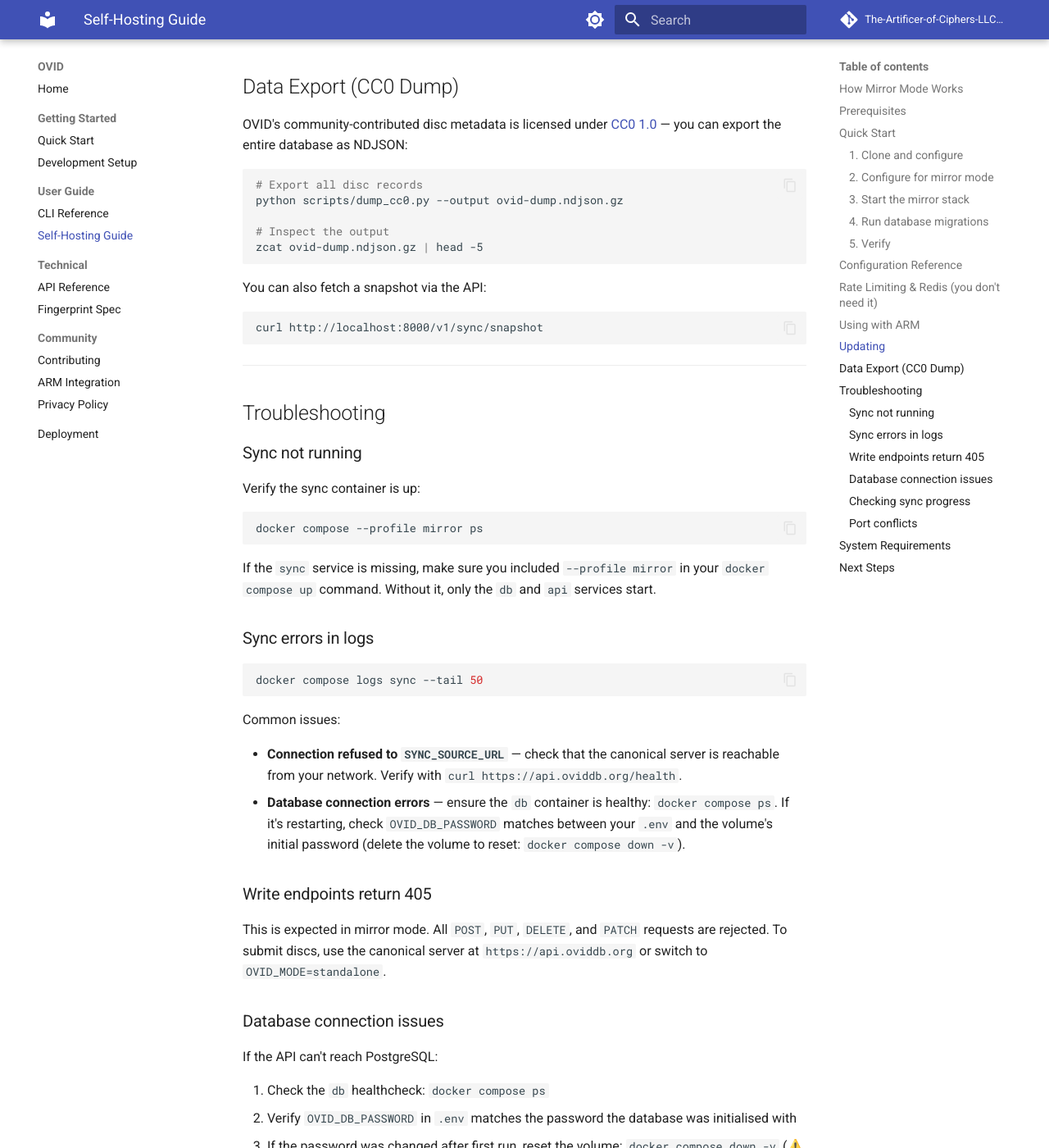
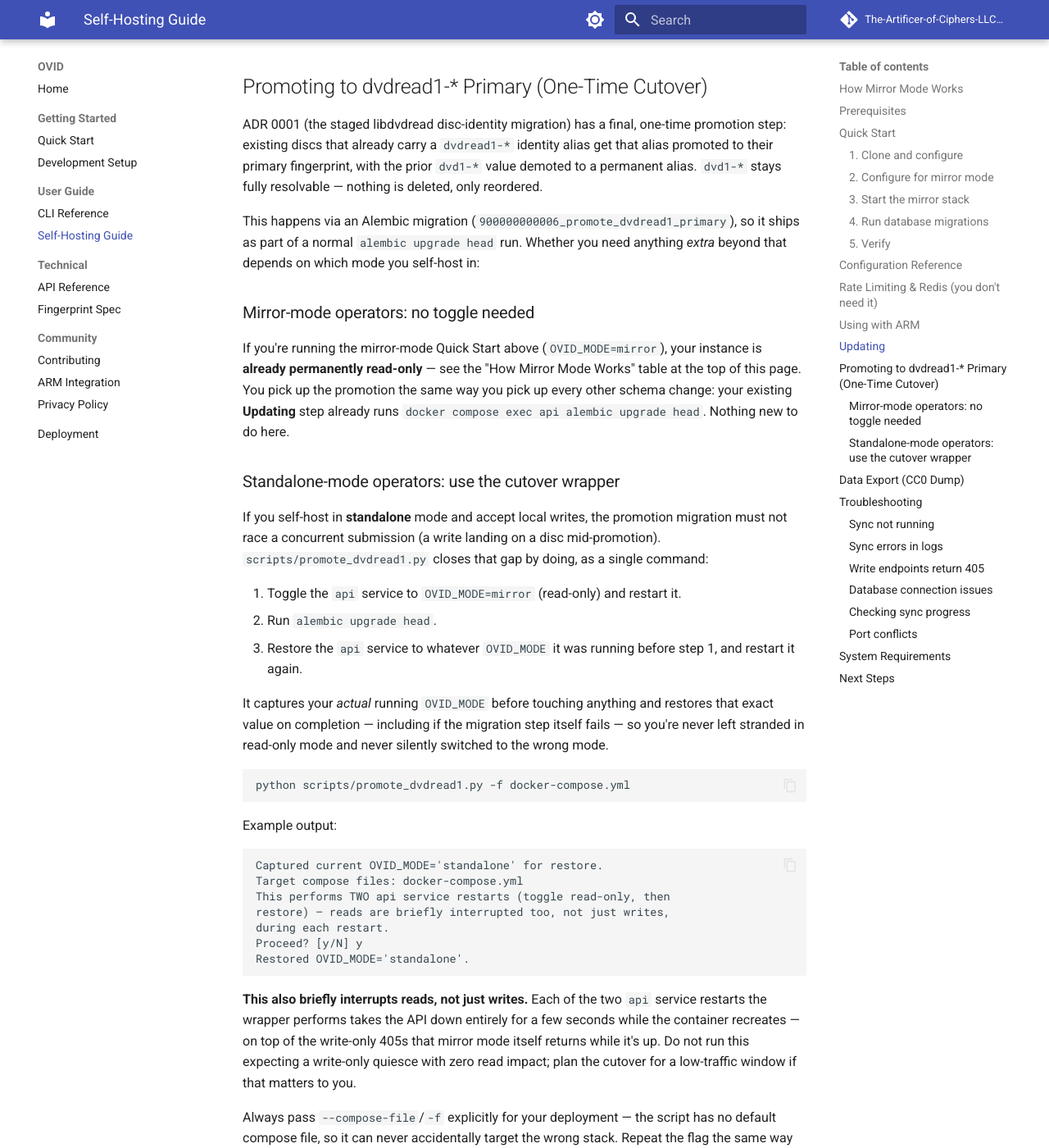
Before and after one commit to The-Artificer-of-Ciphers-LLC/OVID, an MkDocs documentation site: the page built from docs/self-hosting.md, in a window 1280 px wide and 1400 px high, scrolled down 4966 px. Shown: the whole window at 82% size. Built offline with MkDocs 1.6.1 and Material for MkDocs 9.7.7, drawn with Linux system fonts in a browser that asks for light colours; comment, search, counter and statistics services are not loaded; some of the changed text lies outside the part shown.

Commit message:
docs(05-07): document dvdread1 cutover runbook (self-hosting + deployment)
Adds a "Promoting to dvdread1-* Primary (One-Time Cutover)" section to
docs/self-hosting.md, framing mirror-mode operators as already
permanently read-only (no toggle needed, picked up via the existing
Updating step) and standalone-mode operators as the audience for
scripts/promote_dvdread1.py. States explicitly that the cutover also
briefly interrupts reads, not just writes (Pitfall 3) -- each of the
two api service restarts drops the API entirely for a few seconds.

Cross-references the same wrapper from docs/deployment.md's Production
section, framing the canonical server (which accepts live writes,
unlike an always-read-only mirror) as the audience that genuinely
needs write-quiesce for this migration.

mkdocs build --strict passes; verified the deployment.md anchor link
matches the actual self-hosting.md heading slug MkDocs Material
generates.

````diff
--- a/docs/deployment.md
+++ b/docs/deployment.md
@@ -109,6 +109,32 @@
 ```bash
 docker compose -f docker-compose.yml -f docker-compose.prod.yml run --rm api alembic upgrade head
 ```
+
+#### One-time dvdread1-* promotion cutover
+
+The `900000000006_promote_dvdread1_primary` migration (part of ADR 0001's
+staged libdvdread identity migration) promotes any disc that already
+carries a `dvdread1-*` alias to have that value as its primary
+fingerprint. Unlike a self-hosted mirror (which is already permanently
+read-only and just picks this up via its normal update routine — see
+[Promoting to dvdread1-* Primary](self-hosting.md#promoting-to-dvdread1-primary-one-time-cutover)
+in the self-hosting runbook), **the canonical server accepts live writes
+and genuinely needs write-quiesce for this migration** — it is not
+already read-only the way a mirror is.
+
+Use the same one-command wrapper, with the prod-specific compose files:
+
+```bash
+python scripts/promote_dvdread1.py -f docker-compose.yml -f docker-compose.prod.yml
+```
+
+This captures the server's current `OVID_MODE` (`canonical`), toggles it
+to `mirror` (read-only) for the migration, and restores `canonical`
+afterward — even if the migration step fails. As documented in the
+self-hosting runbook, this **also briefly interrupts reads**, not just
+writes, during each of the two `api` service restarts it performs — plan
+for a short window of full API unavailability, not just a write-only
+quiesce.
 
 ### 4. Start the Stack
 
--- a/docs/self-hosting.md
+++ b/docs/self-hosting.md
@@ -186,6 +186,74 @@
 
 ---
 
+## Promoting to dvdread1-* Primary (One-Time Cutover)
+
+ADR 0001 (the staged libdvdread disc-identity migration) has a final,
+one-time promotion step: existing discs that already carry a
+`dvdread1-*` identity alias get that alias promoted to their primary
+fingerprint, with the prior `dvd1-*` value demoted to a permanent alias.
+`dvd1-*` stays fully resolvable — nothing is deleted, only reordered.
+
+This happens via an Alembic migration (`900000000006_promote_dvdread1_primary`),
+so it ships as part of a normal `alembic upgrade head` run. Whether you
+need anything *extra* beyond that depends on which mode you self-host in:
+
+### Mirror-mode operators: no toggle needed
+
+If you're running the mirror-mode Quick Start above (`OVID_MODE=mirror`),
+your instance is **already permanently read-only** — see the "How Mirror
+Mode Works" table at the top of this page. You pick up the promotion the
+same way you pick up every other schema change: your existing
+**Updating** step already runs `docker compose exec api alembic upgrade
+head`. Nothing new to do here.
+
+### Standalone-mode operators: use the cutover wrapper
+
+If you self-host in **standalone** mode and accept local writes, the
+promotion migration must not race a concurrent submission (a write
+landing on a disc mid-promotion). `scripts/promote_dvdread1.py` closes
+that gap by doing, as a single command:
+
+1. Toggle the `api` service to `OVID_MODE=mirror` (read-only) and restart it.
+2. Run `alembic upgrade head`.
+3. Restore the `api` service to whatever `OVID_MODE` it was running
+   before step 1, and restart it again.
+
+It captures your *actual* running `OVID_MODE` before touching anything
+and restores that exact value on completion — including if the migration
+step itself fails — so you're never left stranded in read-only mode and
+never silently switched to the wrong mode.
+
+```bash
+python scripts/promote_dvdread1.py -f docker-compose.yml
+```
+
+Example output:
+
+```
+Captured current OVID_MODE='standalone' for restore.
+Target compose files: docker-compose.yml
+This performs TWO api service restarts (toggle read-only, then
+restore) — reads are briefly interrupted too, not just writes,
+during each restart.
+Proceed? [y/N] y
+Restored OVID_MODE='standalone'.
+```
+
+**This also briefly interrupts reads, not just writes.** Each of the two
+`api` service restarts the wrapper performs takes the API down entirely
+for a few seconds while the container recreates — on top of the
+write-only 405s that mirror mode itself returns while it's up. Do not
+run this expecting a write-only quiesce with zero read impact; plan the
+cutover for a low-traffic window if that matters to you.
+
+Always pass `--compose-file`/`-f` explicitly for your deployment — the
+script has no default compose file, so it can never accidentally target
+the wrong stack. Repeat the flag the same way `docker compose -f` does
+(e.g. add `-f docker-compose.prod.yml` for a prod-style override).
+
+---
+
 ## Data Export (CC0 Dump)
 
 OVID's community-contributed disc metadata is licensed under [CC0 1.0](https://creativecommons.org/publicdomain/zero/1.0/) — you can export the entire database as NDJSON:
````
